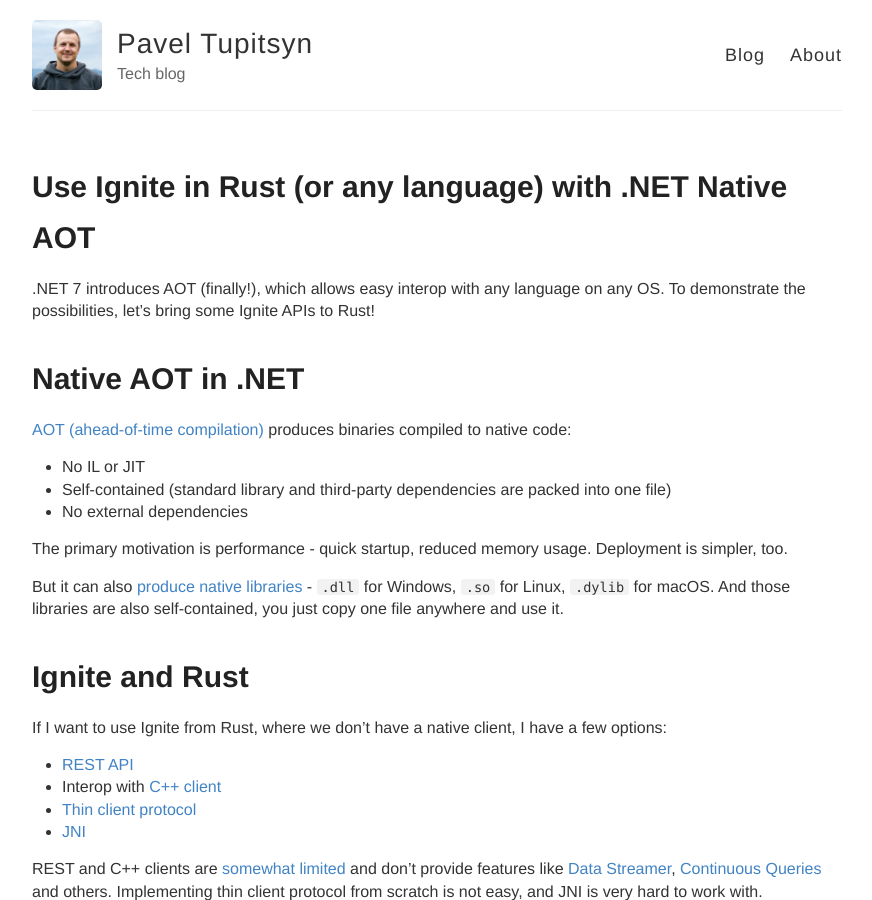
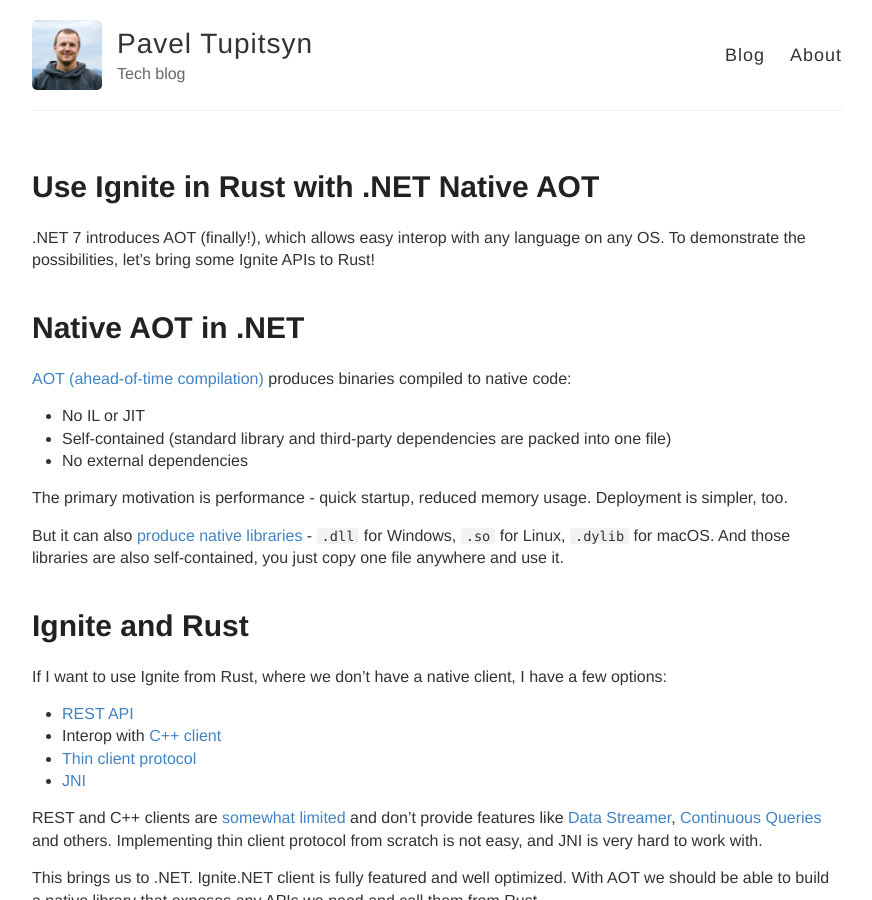
Before and after one commit to ptupitsyn/ptupitsyn.github.io, a Jekyll site: the page built from _posts/2022-11-17-Ignite-Anywhere-With-Net-Native-Aot.md, in a window 1280 px wide and 900 px high. Shown: the whole window, without its empty margins (203-1075 px from the left). Built offline with Jekyll 4.4.1, drawn with Linux system fonts in a browser that asks for light colours; comment, search, counter and statistics services are not loaded.

Commit message:
Update title

```diff
--- a/_posts/2022-11-17-Ignite-Anywhere-With-Net-Native-Aot.md
+++ b/_posts/2022-11-17-Ignite-Anywhere-With-Net-Native-Aot.md
@@ -1,6 +1,6 @@
 ---
 layout: post
-title: Use Ignite in Rust (or any language) with .NET Native AOT
+title: Use Ignite in Rust with .NET Native AOT
 ---
 
 .NET 7 introduces AOT (finally!), which allows easy interop with any language on any OS. To demonstrate the possibilities, let's bring some Ignite APIs to Rust!
```
